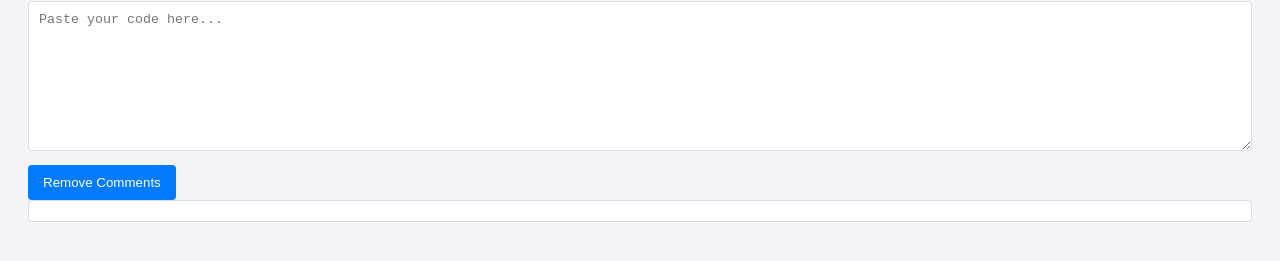
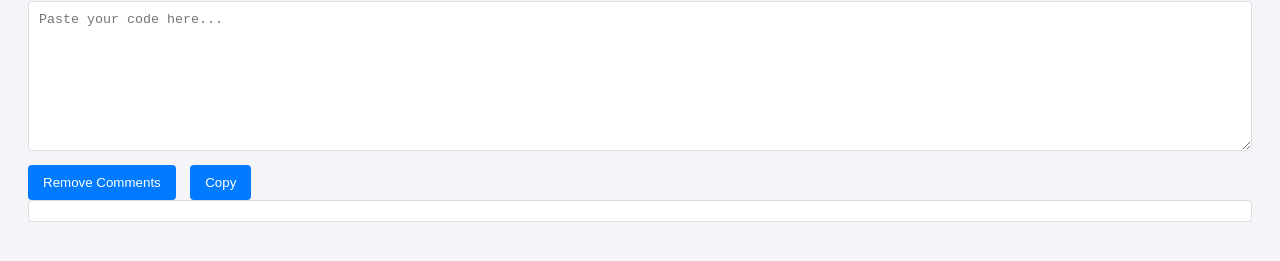
Before and after one commit to jakob07ffm/code_comment_remover, a plain HTML site: page index_c_sharp.html in a window 1280 px wide. Shown: the part 107-368 px from the top of the page. Drawn offline with Linux system fonts and the light colour scheme.

Commit message:
Update and rename index (c#).html to index_c_sharp.html

```diff
--- a/index (c#).html
+++ b/index_c_sharp.html
@@ -32,6 +32,7 @@
             border: none;
             border-radius: 4px;
             cursor: pointer;
+            margin-right: 10px; /* Add some space between buttons */
         }
         button:hover {
             background-color: #0056b3;
@@ -50,6 +51,7 @@
     <h1>Comment Remover</h1>
     <textarea id="codeInput" placeholder="Paste your code here..."></textarea>
     <button onclick="removeComments()">Remove Comments</button>
+    <button onclick="copyToClipboard()">Copy</button>
     <div class="result" id="resultOutput"></div>
 
     <script>
@@ -66,6 +68,26 @@
             // Display the result in the resultOutput div
             document.getElementById('resultOutput').textContent = cleanedCode;
         }
+
+        function copyToClipboard() {
+            // Get the text content from the resultOutput div
+            const resultOutput = document.getElementById('resultOutput').textContent;
+
+            // Create a temporary textarea element to hold the text to be copied
+            const tempTextarea = document.createElement('textarea');
+            tempTextarea.value = resultOutput;
+            document.body.appendChild(tempTextarea);
+
+            // Select the text and copy it to the clipboard
+            tempTextarea.select();
+            document.execCommand('copy');
+
+            // Remove the temporary textarea element from the document
+            document.body.removeChild(tempTextarea);
+
+            // Optionally, alert the user that the text has been copied
+            alert('Copied to clipboard!');
+        }
     </script>
 </body>
 </html>
```
